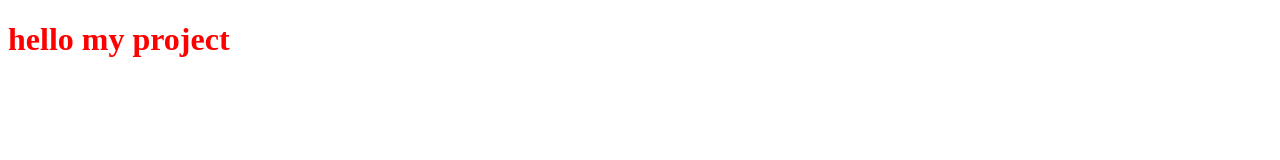
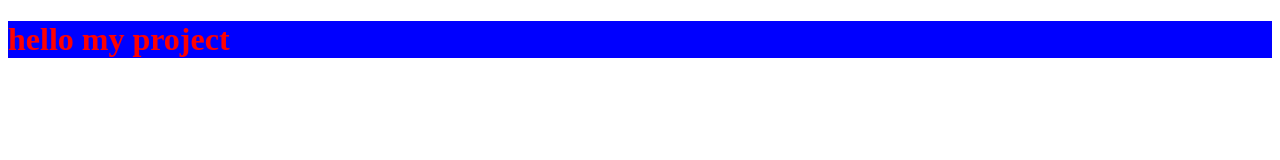
Before and after one commit to giovani-FrontEnd/myprojects, a plain HTML site: page index.html in a window 1280 px wide. Drawn offline with Linux system fonts and the light colour scheme.

Commit message:
change bg of message

```diff
--- a/index.html
+++ b/index.html
@@ -6,6 +6,6 @@
     <title>MY PROJECTS TRY</title>
 </head>
 <body>
-    <h1 style="color: red;">hello my project</h1>
+    <h1 style="color: red; background-color: blue;">hello my project</h1>
 </body>
 </html>
```
